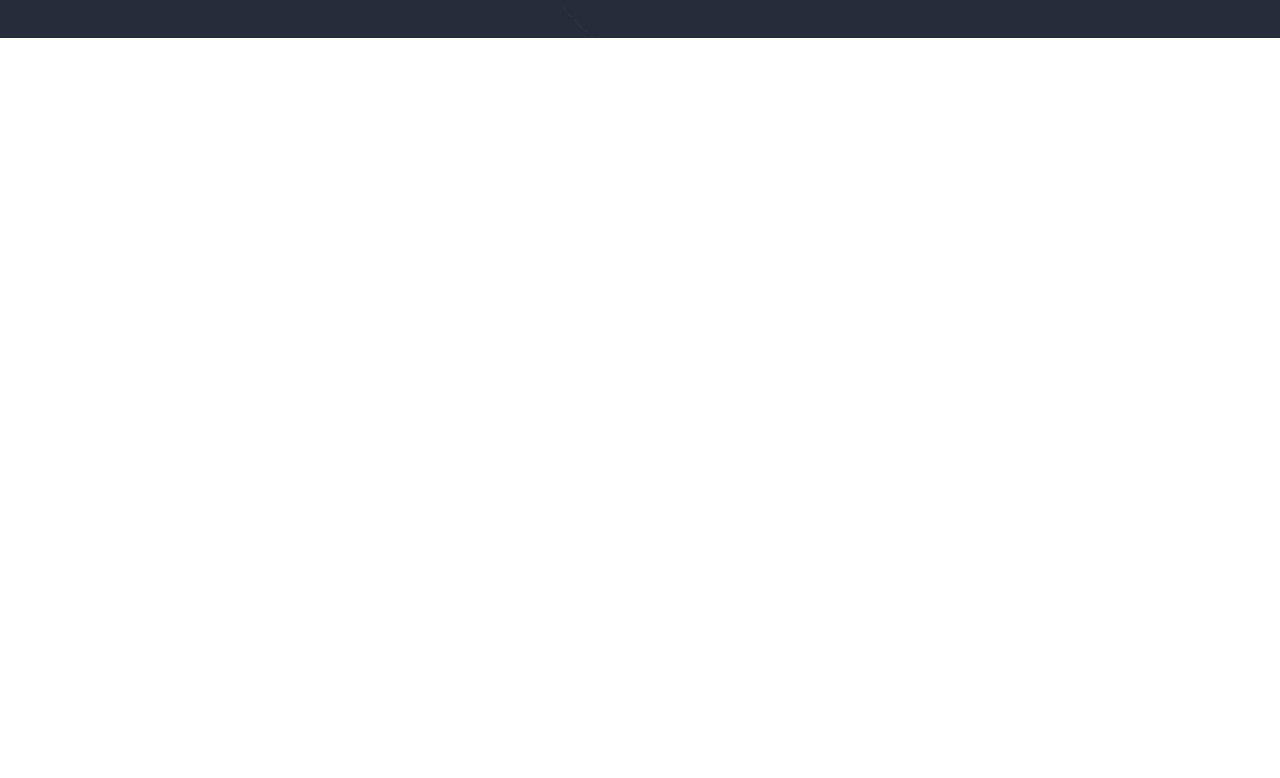
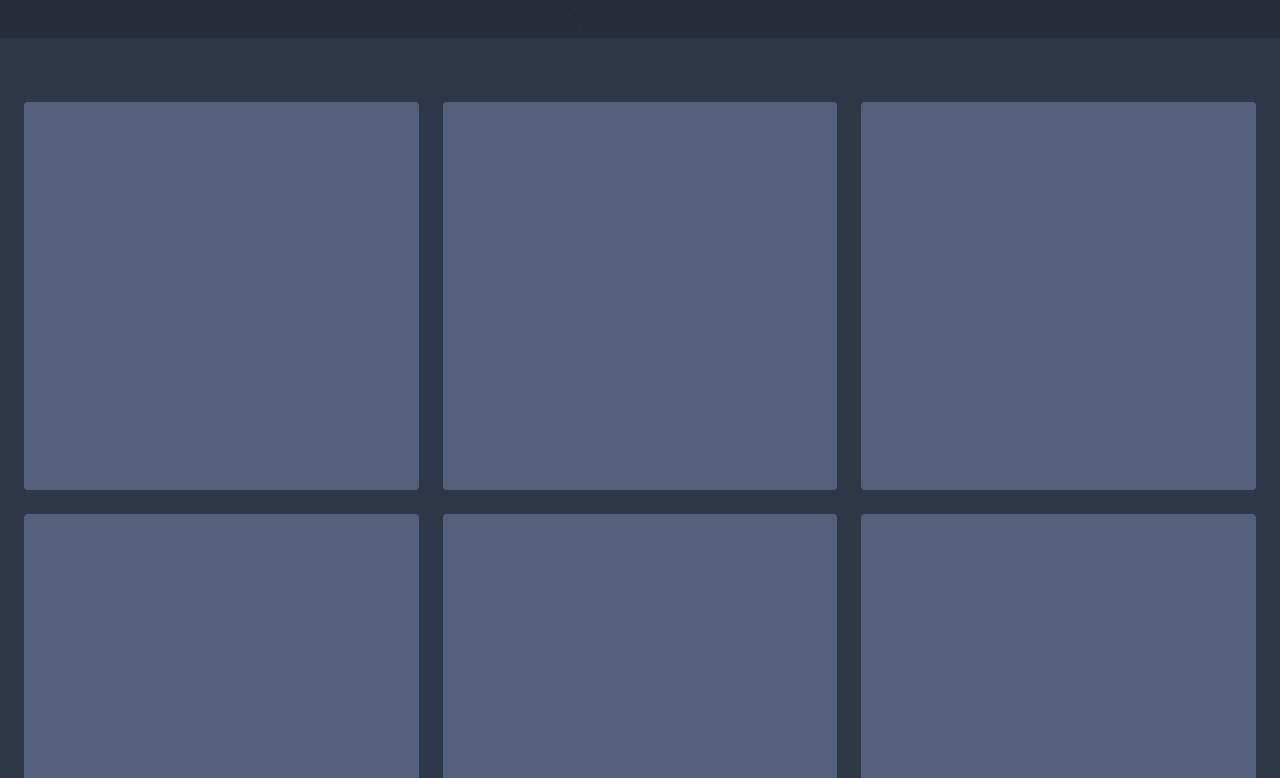
Before and after one commit to xavi1312/Rick-and-Morty, a React app: page / in a window 1280 px wide. Shown: the part 762-1540 px from the top of the page. Before the commit the page ends 800 px from the top, so only its background shows below. Built offline with nearby package versions, Linux system fonts and the light colour scheme.

Commit message:
Create cards grid component

```diff
--- a/src/assets/styles/App.scss
+++ b/src/assets/styles/App.scss
@@ -1,8 +1,10 @@
 @import url("https://fonts.googleapis.com/css2?family=Work+Sans:ital,wght@0,500;0,600;0,800;0,900;1,700&display=swap");
+@import "./Placeholders.scss";
 
 #app,
 body {
   padding: 0;
   margin: 0;
   font-family: "Work Sans", sans-serif;
+  @extend %scroll-bar;
 }
--- /dev/null
+++ b/src/assets/styles/Placeholders.scss
@@ -0,0 +1,17 @@
+@import "./Variables.scss";
+
+%scroll-bar {
+  &::-webkit-scrollbar {
+    width: 8px;
+    height: 8px;
+    background: transparent;
+  }
+  &::-webkit-scrollbar-track {
+    background: $secondary-color;
+  }
+
+  &::-webkit-scrollbar-thumb {
+    border-radius: 4px;
+    background-color: $primary-color;
+  }
+}
--- a/src/assets/styles/Variables.scss
+++ b/src/assets/styles/Variables.scss
@@ -4,3 +4,6 @@ $breakpoints: (
   md: 992px,
   lg: 1200px,
 );
+
+$primary-color: #262c3a;
+$secondary-color: #2f3646;
--- /dev/null
+++ b/src/assets/styles/components/Cards-grid.scss
@@ -0,0 +1,27 @@
+@import "../Variables.scss";
+@import "../Mixins.scss";
+
+$gutter: 1.5rem;
+.cards-grid {
+  min-height: 100vh;
+  padding: 4rem $gutter;
+
+  color: #fff;
+  background-color: $secondary-color;
+
+  display: grid;
+  grid-template-columns: 1fr;
+  gap: $gutter;
+
+  @include media-breakpoint-between(xs, md) {
+    grid-template-columns: repeat(2, 1fr);
+  }
+  @include media-breakpoint-up(md) {
+    grid-template-columns: repeat(3, 1fr);
+  }
+}
+
+.card {
+  border-radius: 4px;
+  background-color: lighten($secondary-color, 18%);
+}
--- /dev/null
+++ b/src/components/Cards-grid.jsx
@@ -0,0 +1,9 @@
+import React from "react";
+// Assets
+import "../assets/styles/components/Cards-grid.scss";
+
+const CardsGrid = ({ children }) => {
+  return <main className="cards-grid">{children}</main>;
+};
+
+export default CardsGrid;
--- a/src/containers/Home.jsx
+++ b/src/containers/Home.jsx
@@ -2,11 +2,24 @@ import React from "react";
 // Utilities
 // Components
 import Hero from "../components/Hero";
+import CardsGrid from "../components/Cards-grid";
 // Assets
 import "../assets/styles/App.scss";
 
 const Home = () => {
-  return <Hero />;
+  return (
+    <div>
+      <Hero />
+      <CardsGrid>
+        <div className="card"></div>
+        <div className="card"></div>
+        <div className="card"></div>
+        <div className="card"></div>
+        <div className="card"></div>
+        <div className="card"></div>
+      </CardsGrid>
+    </div>
+  );
 };
 
 export default Home;
```
